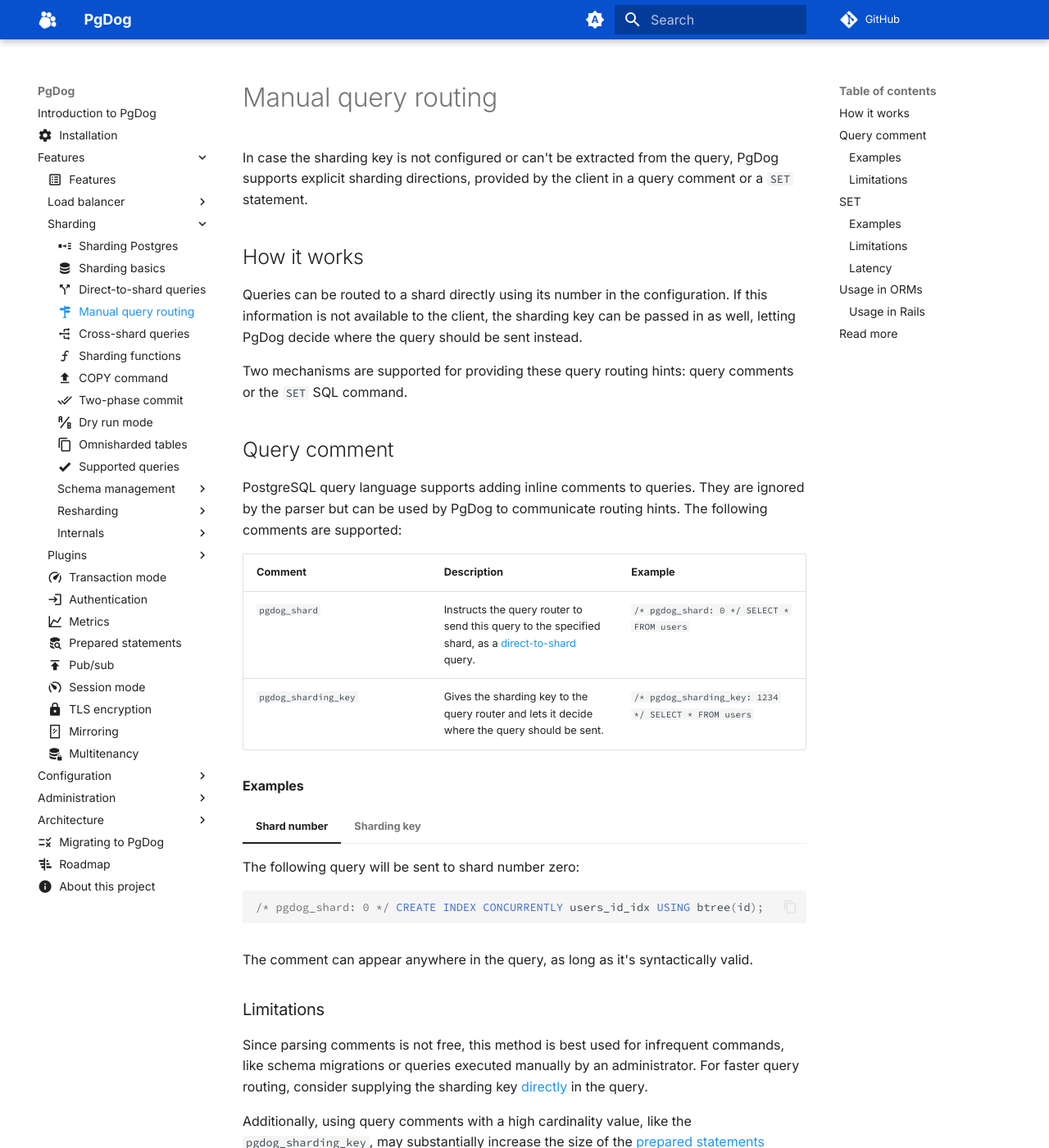
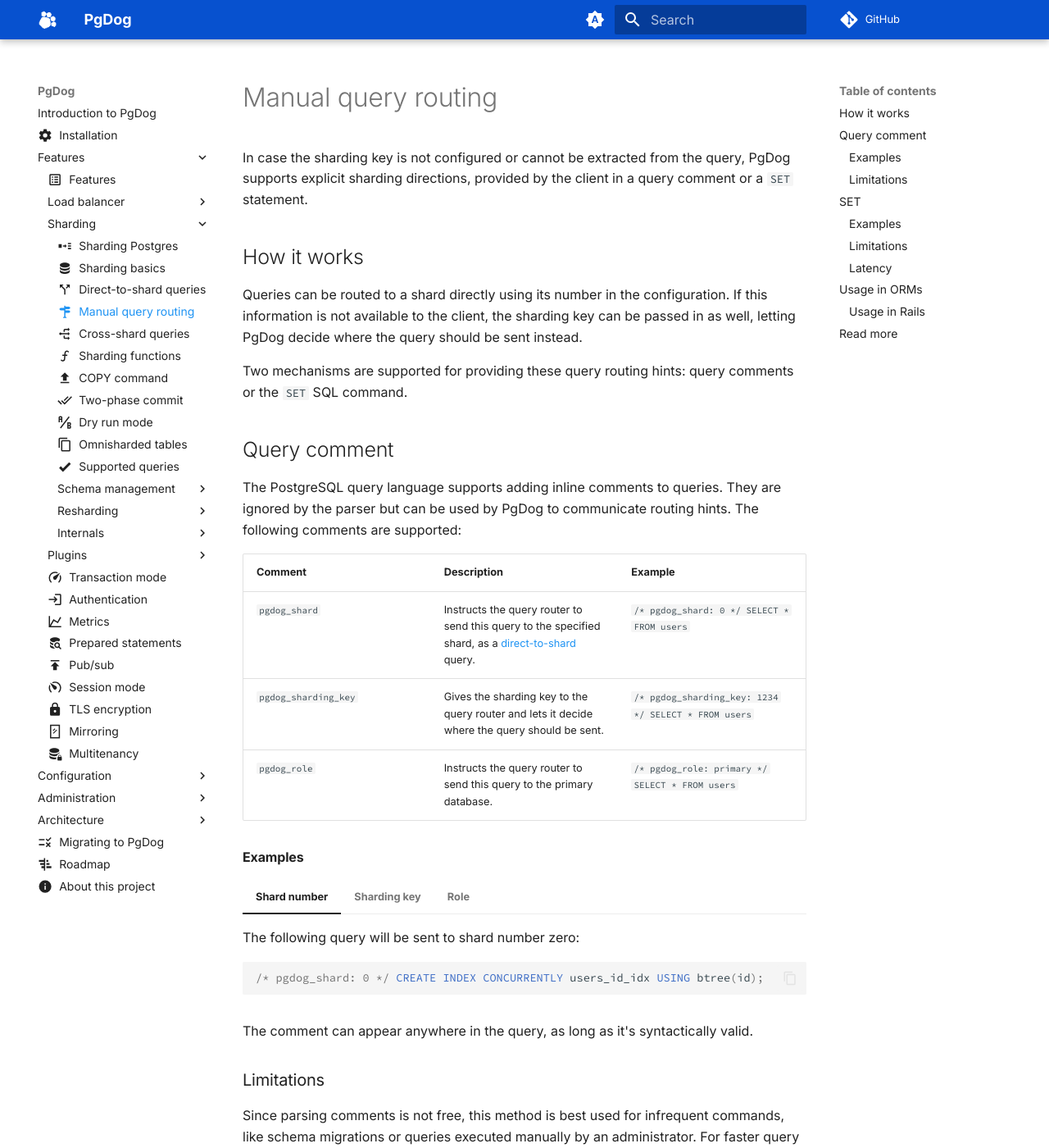
Before and after one commit to pgdogdev/docs, an MkDocs documentation site: the page built from docs/features/sharding/manual-routing.md, in a window 1280 px wide and 1400 px high. Shown: the whole window at 82% size. Built offline with MkDocs 1.6.1 and Material for MkDocs 9.7.7, drawn with Linux system fonts in a browser that asks for light colours; comment, search, counter and statistics services are not loaded; some of the changed text lies outside the part shown.

Commit message:
document comment role

````diff
--- a/docs/features/sharding/manual-routing.md
+++ b/docs/features/sharding/manual-routing.md
@@ -4,7 +4,7 @@
 
 # Manual query routing
 
-In case the sharding key is not configured or can't be extracted from the query,
+In case the sharding key is not configured or cannot be extracted from the query,
 PgDog supports explicit sharding directions, provided by the client in a query comment or a `SET` statement.
 
 ## How it works
@@ -16,12 +16,13 @@
 
 ## Query comment
 
-PostgreSQL query language supports adding inline comments to queries. They are ignored by the parser but can be used by PgDog to communicate routing hints. The following comments are supported:
+The PostgreSQL query language supports adding inline comments to queries. They are ignored by the parser but can be used by PgDog to communicate routing hints. The following comments are supported:
 
 | Comment | Description | Example |
 |-|-|-|
 | `pgdog_shard` | Instructs the query router to send this query to the specified shard, as a [direct-to-shard](query-routing.md) query. | ```/* pgdog_shard: 0 */ SELECT * FROM users``` |
 | `pgdog_sharding_key` | Gives the sharding key to the query router and lets it decide where the query should be sent. | ```/* pgdog_sharding_key: 1234 */ SELECT * FROM users ``` |
+| `pgdog_role` | Instructs the query router to send this query to the primary database. | ```/* pgdog_role: primary */ SELECT * FROM users ``` |
 
 #### Examples
 
@@ -37,6 +38,12 @@
     ```postgresql
     /* pgdog_sharding_key: 'us-east-1' */ SELECT * FROM users WHERE is_admin = true;
     ```
+=== "Role"
+    This query will be sent to the primary, even if it only reads data:
+
+    ```postgresql
+    /* pgdog_role: primary */ SELECT * FROM users LIMIT 1;
+    ```
 
 The comment can appear anywhere in the query, as long as it's syntactically valid.
 
@@ -44,7 +51,7 @@
 
 Since parsing comments is not free, this method is best used for infrequent commands, like schema migrations or queries executed manually by an administrator. For faster query routing, consider supplying the sharding key [directly](query-routing.md) in the query.
 
-Additionally, using query comments with a high cardinality value, like the `pgdog_sharding_key`, may substantially increase the size of the [prepared statements](../prepared-statements.md) cache. To avoid this, consider the [`SET`](#set) command instead.
+Additionally, using query comments with a high-cardinality value, like the `pgdog_sharding_key`, may substantially increase the size of the [prepared statements](../prepared-statements.md) cache. To avoid this, consider the [`SET`](#set) command instead.
 
 ## SET
 
@@ -91,7 +98,7 @@
 
 Starting a transaction and sending a `SET` command has implications on overall query latency. The `SET` command used for providing routing hints is not sent to Postgres, so this should somewhat mitigate its impact. However, to remove it entirely, consider using async queries, if supported by your database driver.
 
-Async queries are sent in batches and the database driver doesn't wait for a response from the first query before sending the following one.
+Async queries are sent in batches, and the database driver doesn't wait for a response from the first query before sending the following one.
 
 ## Usage in ORMs
 
````
Also changed, not shown: docs/features/load-balancer/index.md (+13 -3 lines).
